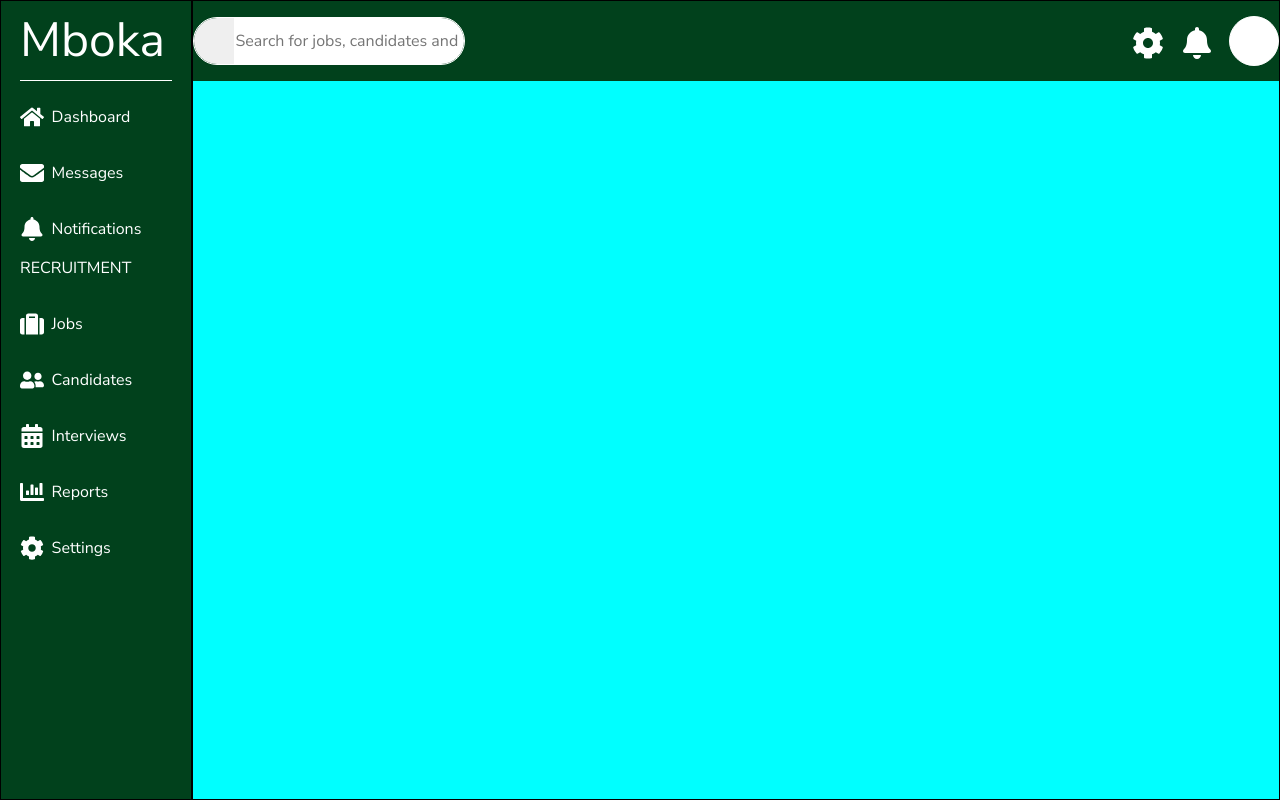
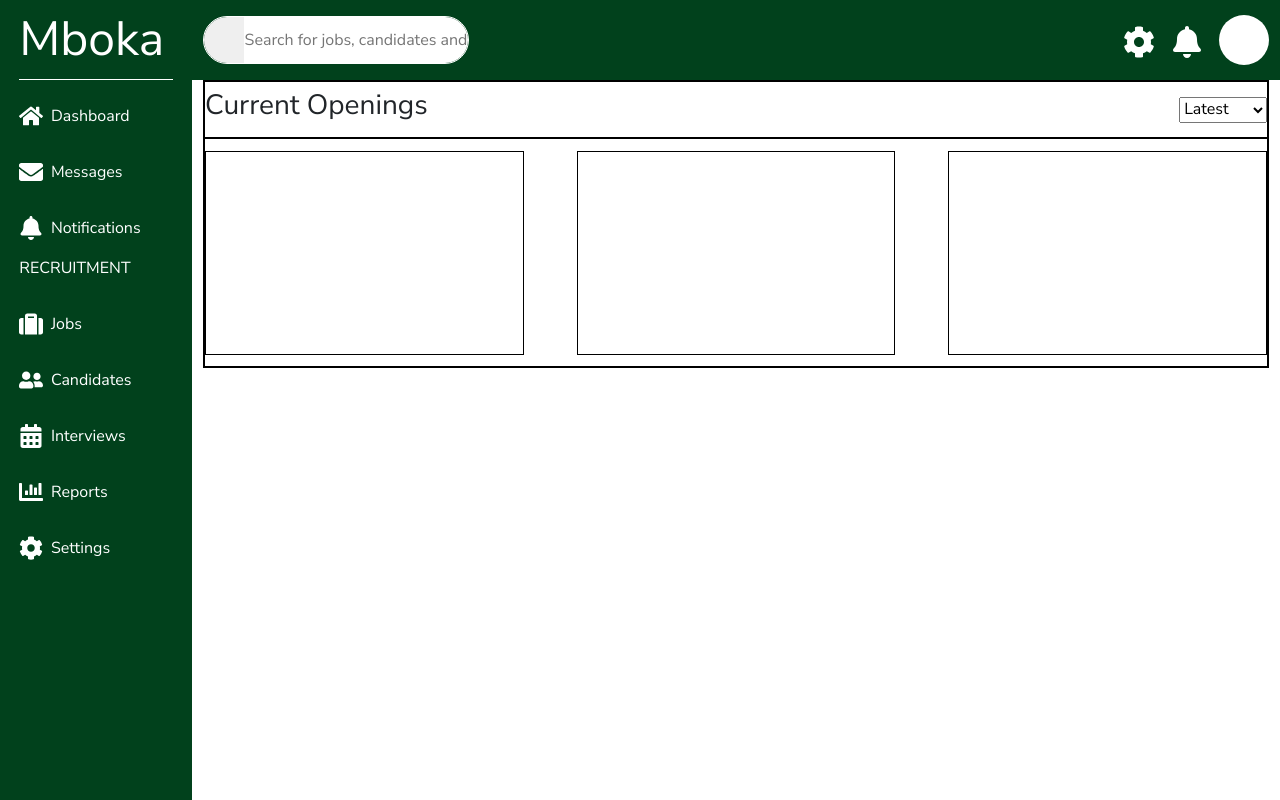
Before and after one commit to MokuaEnock/mboka, a React (Vite) app: page /recruiter in a window 1280 px wide. Built offline with nearby package versions, Linux system fonts and the light colour scheme; a small style sheet from the web is missing.

Commit message:
create structure of the header

```diff
--- a/src/Components/recruiter/header/header.css
+++ b/src/Components/recruiter/header/header.css
@@ -6,6 +6,8 @@
   flex-direction: row;
   align-items: center;
   justify-content: space-between;
+  padding-left: 1%;
+  padding-right: 1%;
 }
 
 .recruiter-header > form {
@@ -55,6 +57,5 @@
   width: 50px;
   height: 50px;
   border-radius: 50%;
-  border: thin solid white;
   background-color: white;
 }
--- a/src/Components/recruiter/header/header.jsx
+++ b/src/Components/recruiter/header/header.jsx
@@ -12,10 +12,10 @@ export default function RecruiterHeader() {
       </form>
 
       <span>
-        <Link to="recruiter/settings">
+        <Link to="/recruiter/settings">
           <FaCog />
         </Link>
-        <Link to="recruiter/notifications">
+        <Link to="/recruiter/notifications">
           <FaBell />
         </Link>
         <Link to="recruiter/profile" id="recruiter-profile-image"></Link>
--- a/src/Pages/recruiter/home/home.css
+++ b/src/Pages/recruiter/home/home.css
@@ -1,5 +1,4 @@
 .recruiter {
-  background-color: aqua;
   height: 100vh;
   display: flex;
   flex-direction: row;
@@ -9,7 +8,6 @@
 
 .recruiter > * {
   height: 100%;
-  border: thin solid black;
 }
 
 .recruiter-container {
@@ -19,3 +17,48 @@
   align-items: center;
   justify-content: space-between;
 }
+
+.recruiter-cont {
+  height: 90%;
+  width: 100%;
+  padding-left: 1%;
+  padding-right: 1%;
+}
+
+#recruiter-dashboard-1 {
+  width: 100%;
+  height: 40%;
+  border: thin solid black;
+  display: flex;
+  flex-direction: column;
+  align-items: center;
+  justify-content: space-between;
+}
+
+#recruiter-dashboard-1 > * {
+  width: 100%;
+  border: thin solid black;
+}
+
+#recruiter-d1-header {
+  width: 100%;
+  height: 20%;
+  display: flex;
+  flex-direction: row;
+  align-items: center;
+  justify-content: space-between;
+}
+
+#recruiter-job-cards {
+  display: flex;
+  flex-direction: row;
+  align-items: center;
+  justify-content: space-between;
+  height: 80%;
+}
+
+.recruiter-job-card {
+  width: 30%;
+  height: 90%;
+  border: thin solid black;
+}
--- a/src/Pages/recruiter/home/home.jsx
+++ b/src/Pages/recruiter/home/home.jsx
@@ -8,7 +8,25 @@ export default function Recruiter() {
       <RecruiterAside />
       <section className="recruiter-container">
         <RecruiterHeader />
-        <div id="recruiter-dashboard" className="recruiter-cont"></div>
+        <section id="recruiter-dashboard" className="recruiter-cont">
+          <article id="recruiter-dashboard-1">
+            <div id="recruiter-d1-header">
+              <h3>Current Openings</h3>
+              <select>
+                <option value="latest">Latest</option>
+                <option value="oldest">Oldest</option>
+                <option value="category">Category</option>
+              </select>
+            </div>
+            <div id="recruiter-job-cards">
+              <span className="recruiter-job-card"></span>
+              <span className="recruiter-job-card"></span>
+              <span className="recruiter-job-card"></span>
+            </div>
+          </article>
+
+          <article id="recruiter-dashboard-2"></article>
+        </section>
       </section>
     </main>
   );
```
